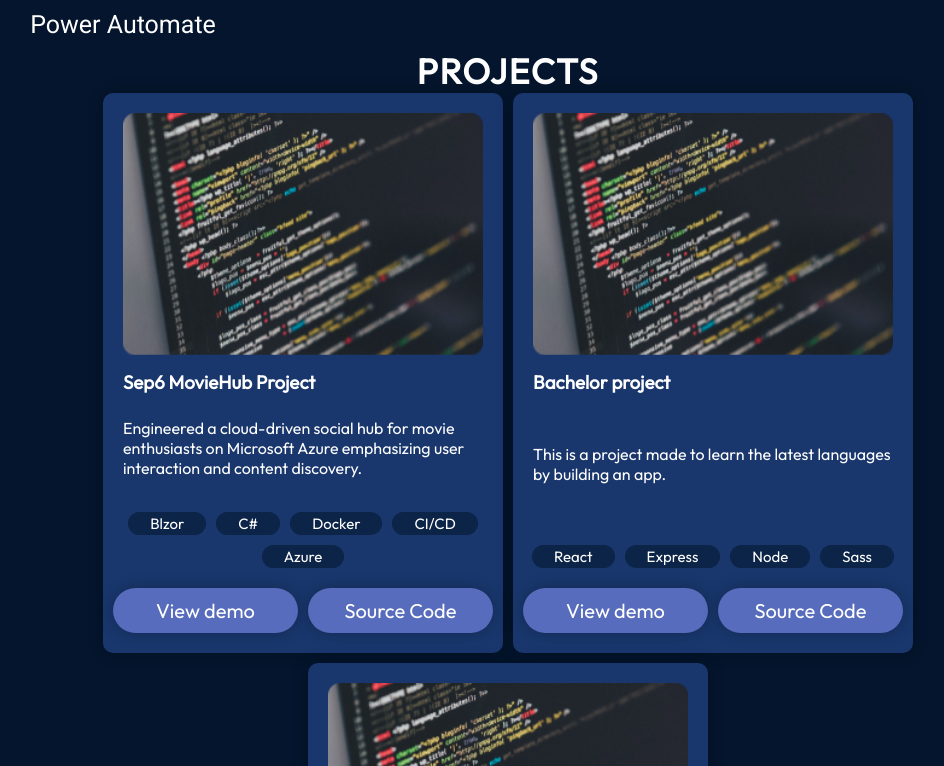
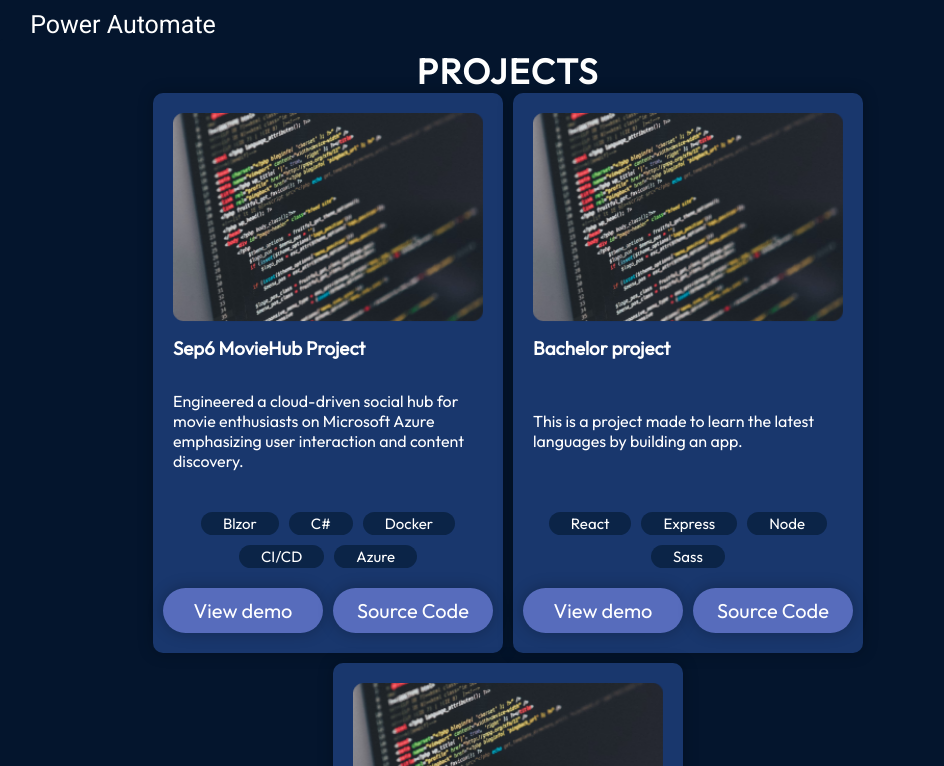
Before and after one commit to hamoudi8080/MyPortfolioWebsite, a React (Vite) app: page / in a window 1280 px wide. Shown: the part 2494-3260 px from the top of the page, without its empty margins (132-1076 px from the left). Built offline with nearby package versions, Linux system fonts and the light colour scheme.

Commit message:
some fixes done v2

```diff
--- a/src/components/Project/Projects.module.css
+++ b/src/components/Project/Projects.module.css
@@ -62,7 +62,7 @@
     background-color: var(--color-secondary);
     box-shadow: 0 0 15px 0 rgba(0, 0, 0, 0.25);
     transition: 0.3s;
-    max-width: 400px;
+    max-width: 350px;
     height: 560px;
     gap: 5px;
     box-shadow: 0 0 15px 0 rgba(0, 0, 0, 0.25);
```
Also changed, not shown: 1 other file (tests, documents, lock files or other folders).
